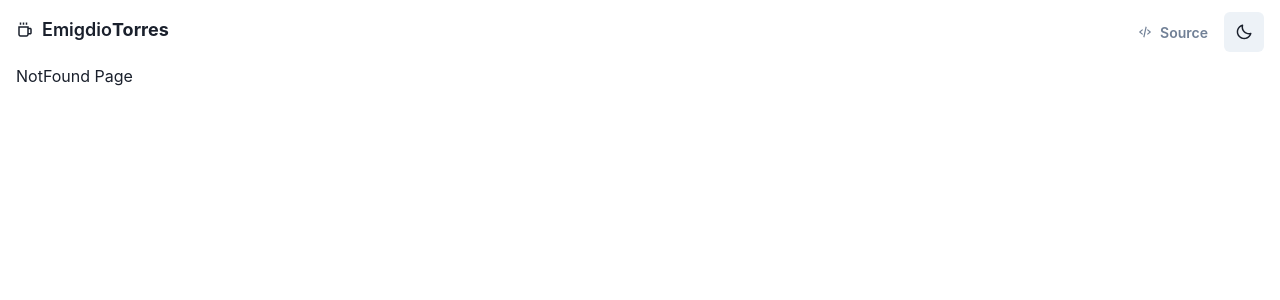
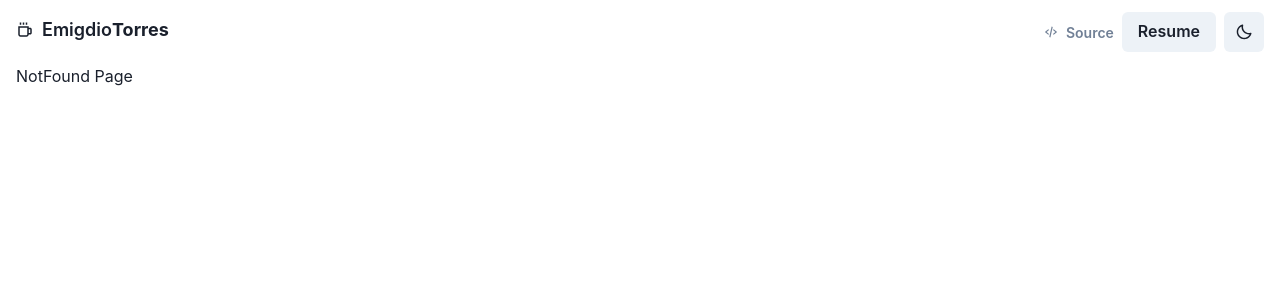
Before and after one commit to emigdio821/emigdio821.github.io, a React (Create React App) app: page /not-found in a window 1280 px wide. Shown: the top 300 px of the page. Built offline with nearby package versions, Linux system fonts and the light colour scheme.

Commit message:
Added resume navbar button

```diff
--- a/src/ColorModeSwitcher.tsx
+++ b/src/ColorModeSwitcher.tsx
@@ -18,7 +18,7 @@ export const ColorModeSwitcher: React.FC<ColorModeSwitcherProps> = (props) => {
     <IconButton
       fontSize="lg"
       variant="solid"
-      marginLeft="4"
+      marginLeft="2"
       onClick={toggleColorMode}
       icon={<SwitchIcon />}
       aria-label={`Switch to ${text} mode`}
--- a/src/components/Nabvar.tsx
+++ b/src/components/Nabvar.tsx
@@ -51,6 +51,14 @@ export const Navbar = () => {
             >
               Source
             </Button>
+            <NavLink to="/resume">
+              <Button
+                marginLeft="2"
+                variant="solid"
+              >
+                Resume
+              </Button>
+            </NavLink>
             <ColorModeSwitcher />
           </Flex>
         </Flex>
```
